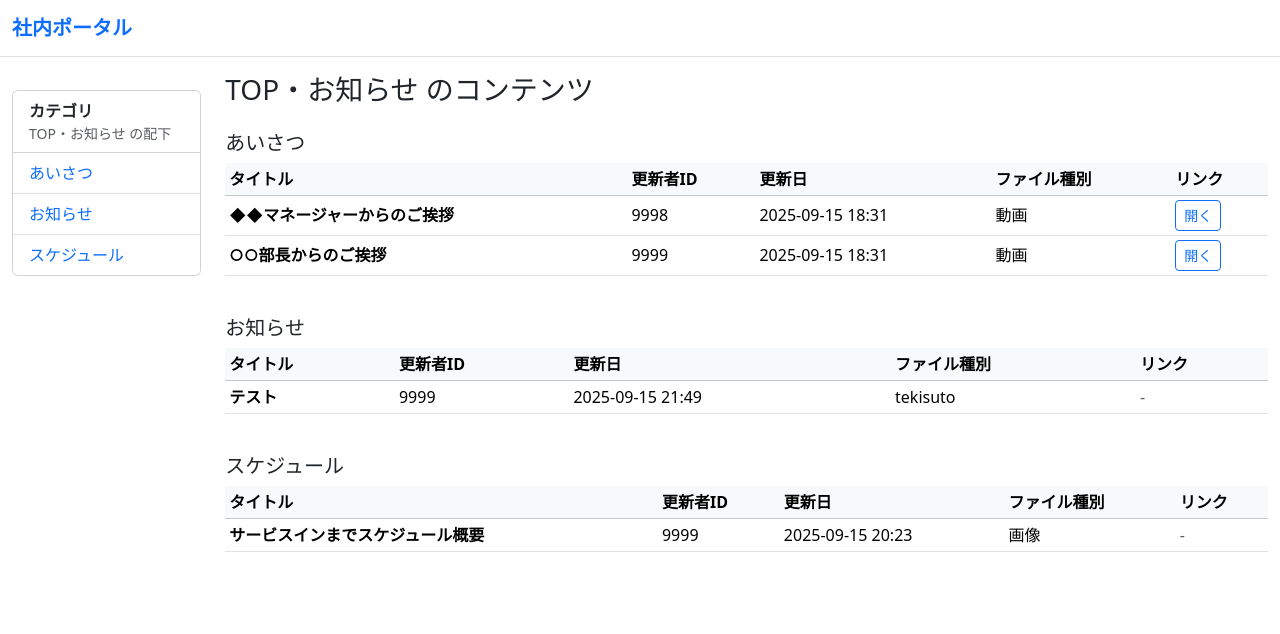
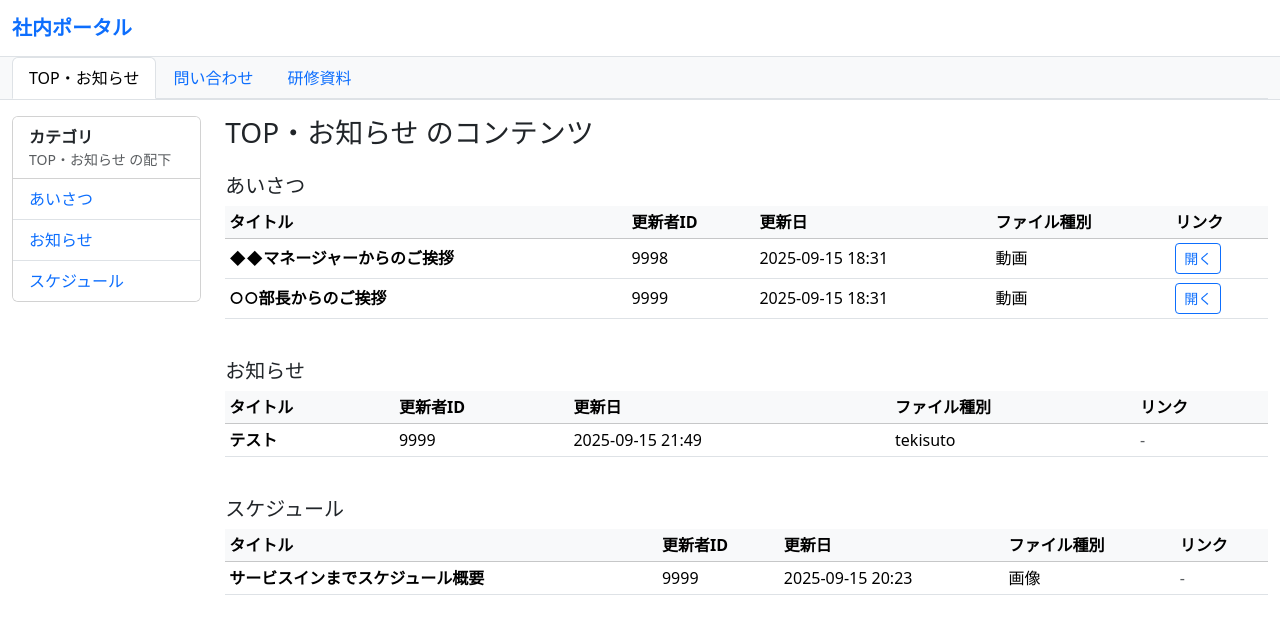
Before and after one commit to usuakari/intra, a Django app: page /parent/8/ in a window 1280 px wide. Shown: the top 634 px of the page. Run offline with Django 5.2, Linux system fonts and the light colour scheme; data comes from the database, SQL or seed files in the repository.

Commit message:
added_nav_tabs

```diff
--- a/config/settings.py
+++ b/config/settings.py
@@ -62,6 +62,7 @@ TEMPLATES = [
                 'django.template.context_processors.request',
                 'django.contrib.auth.context_processors.auth',
                 'django.contrib.messages.context_processors.messages',
+                "share.context_processors.parent_categories",
             ],
         },
     },
--- a/config/urls.py
+++ b/config/urls.py
@@ -22,10 +22,10 @@ from share import views
 
 urlpatterns = [
     path('admin/', admin.site.urls),
-    path("", TopView.as_view(), name = "top"),
     path('share/kenshu.html',KenshuView.as_view(), name = "kenshu"),
     path('share/',ToiawaseView.as_view(), name = "toiawase"),
     path("parent/<int:parent_id>/", views.parent_contents, name="parent_contents"),
     path("category/<int:parent_id>/", views.parent_contents, name="parent_contents"),
+    path("", views.parent_contents, {"parent_id": 8}, name="parent_contents_default"),
 
 ]
--- /dev/null
+++ b/share/context_processors.py
@@ -0,0 +1,8 @@
+# context_processors.py
+from .models import Category
+
+def parent_categories(request):
+    """親カテゴリ一覧を常にテンプレートに渡す"""
+    return {
+        "parent_categories": Category.objects.filter(parent_id__isnull=True).order_by("name")
+    }
--- a/share/templates/base.html
+++ b/share/templates/base.html
@@ -1,41 +1,46 @@
-<!-- templates/base.html -->
+<!-- base.html -->
 <!DOCTYPE html>
-<html lang="ja" data-bs-theme="light">
+<html lang="ja">
 <head>
-  <meta charset="utf-8" />
-  <meta name="viewport" content="width=device-width, initial-scale=1" />
+  <meta charset="utf-8">
+  <meta name="viewport" content="width=device-width, initial-scale=1">
   <title>{% block title %}社内ポータル{% endblock %}</title>
-
-  <link href="https://cdn.jsdelivr.net/npm/bootstrap@5.3.3/dist/css/bootstrap.min.css" rel="stylesheet" crossorigin="anonymous">
-
-  <style>
-    :root {
-      --bs-primary: #ff6b00; /* ビビッドオレンジ（お好みに合わせて） */
-    }
-    .left-menu {
-      max-height: calc(100vh - 80px);
-      overflow: auto;
-    }
-    .sticky-top-90 { top: 90px; } /* ヘッダ分の余白（必要に応じ調整） */
-  </style>
+  <link href="https://cdn.jsdelivr.net/npm/bootstrap@5.3.3/dist/css/bootstrap.min.css" rel="stylesheet">
 </head>
 <body>
-  <!-- グローバルヘッダ例 -->
+
+  <!-- ヘッダー -->
   <nav class="navbar navbar-expand-lg navbar-light bg-white border-bottom sticky-top">
     <div class="container-fluid">
-      <a class="navbar-brand fw-bold text-primary" href="{% url 'top' %}">社内ポータル</a>
+      <a class="navbar-brand fw-bold text-primary" href="{% url 'parent_contents_default' %}">社内ポータル</a>
     </div>
   </nav>
 
+  <!-- 親カテゴリ切替ナビ -->
+  <div class="bg-light border-bottom">
+    <div class="container-fluid">
+      <ul class="nav nav-tabs">
+        {% for cat in parent_categories %}
+          <li class="nav-item">
+            <a class="nav-link {% if parent and parent.id == cat.id %}active{% endif %}"
+               href="{% url 'parent_contents' parent_id=cat.id %}">
+              {{ cat.name }}
+            </a>
+          </li>
+        {% empty %}
+          <li class="nav-item text-muted small p-2">親カテゴリが未登録です</li>
+        {% endfor %}
+      </ul>
+    </div>
+  </div>
+
+  <!-- メインコンテンツ -->
   <main class="container-fluid my-3">
     <div class="row">
       <!-- 左メニュー -->
       <aside class="col-12 col-md-3 col-lg-2 mb-3">
-        <div class="position-sticky sticky-top sticky-top-90 left-menu">
-          {% block left_menu %}{% endblock %}
-        </div>
+        {% block left_menu %}{% endblock %}
       </aside>
-
       <!-- 右側メイン -->
       <section class="col-12 col-md-9 col-lg-10">
         {% block content %}{% endblock %}
@@ -43,6 +48,6 @@
     </div>
   </main>
 
-  <script src="https://cdn.jsdelivr.net/npm/bootstrap@5.3.3/dist/js/bootstrap.bundle.min.js" crossorigin="anonymous"></script>
+  <script src="https://cdn.jsdelivr.net/npm/bootstrap@5.3.3/dist/js/bootstrap.bundle.min.js"></script>
 </body>
 </html>
```
Also changed, not shown: share/templates/kenshu.html (deleted, +0 -18 lines), share/templates/parent_1.html (deleted, +0 -10 lines), share/templates/parent_8.html (deleted, +0 -24 lines), share/templates/toiawase.html (deleted, +0 -8 lines), share/templates/top.html (deleted, +0 -9 lines).
